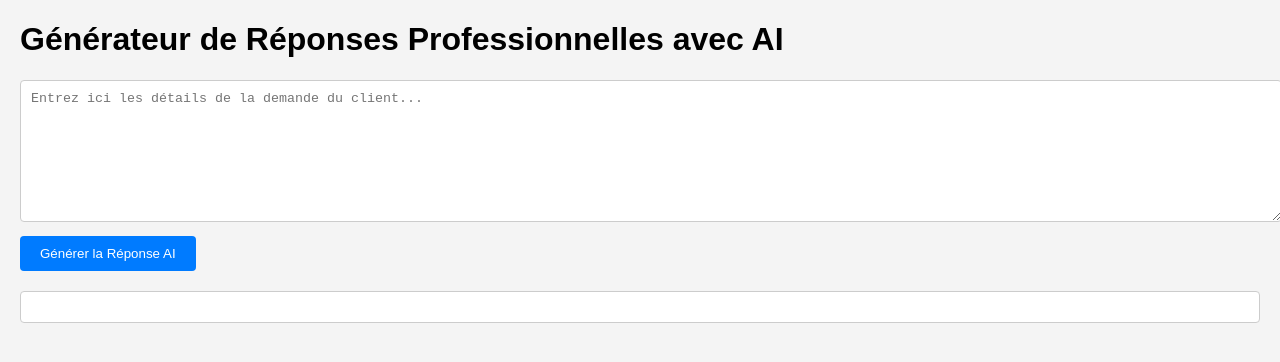
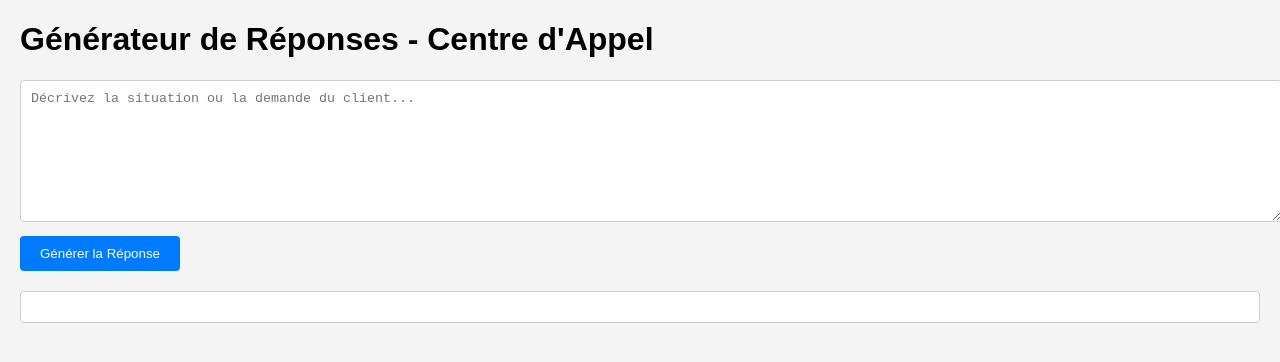
Before and after one commit to Kimos998/mp, a plain HTML site: page 1.html in a window 1280 px wide. Drawn offline with Linux system fonts and the light colour scheme.

Commit message:
Update 1.html

```diff
--- a/1.html
+++ b/1.html
@@ -2,7 +2,7 @@
 <html lang="fr">
 <head>
     <meta charset="UTF-8">
-    <title>Réponses AI - Service Client Professionnel</title>
+    <title>Générateur de Réponses - Centre d'Appel</title>
     <style>
         body {
             font-family: Arial, sans-serif;
@@ -41,9 +41,9 @@
     </style>
 </head>
 <body>
-    <h1>Générateur de Réponses Professionnelles avec AI</h1>
-    <textarea id="inputText" placeholder="Entrez ici les détails de la demande du client..."></textarea><br>
-    <button onclick="generateResponse()">Générer la Réponse AI</button>
+    <h1>Générateur de Réponses - Centre d'Appel</h1>
+    <textarea id="inputText" placeholder="Décrivez la situation ou la demande du client..."></textarea><br>
+    <button onclick="generateResponse()">Générer la Réponse</button>
 
     <div id="result"></div>
 
@@ -73,7 +73,7 @@
                             {
                                 parts: [
                                     {
-                                        text: `Générez une réponse professionnelle en français pour un client, en utilisant un ton poli et respectueux avec "vous". Organisez la réponse en plusieurs paragraphes bien structurés, avec des retours à la ligne clairs. Voici la demande du client : "${input}"`
+                                        text: `Imaginez que vous êtes un conseiller clientèle en centre d'appel. Répondez de manière fluide et naturelle en français, en utilisant "vous" et en adoptant un ton courtois et professionnel. Structurez la réponse comme une conversation téléphonique. Voici la demande du client : "${input}"`
                                     }
                                 ]
                             }
@@ -85,7 +85,7 @@
                 if (data.candidates && data.candidates.length > 0) {
                     const generatedText = data.candidates[0].content.parts[0].text;
 
-                    // تحسين تنسيق الفقرات بإضافة فواصل أسطر إضافية
+                    // تحسين تنسيق المحادثة لجعلها طبيعية أكثر
                     const formattedText = generatedText.replace(/\n/g, '\n\n');
 
                     resultDiv.innerHTML = formattedText;
```
